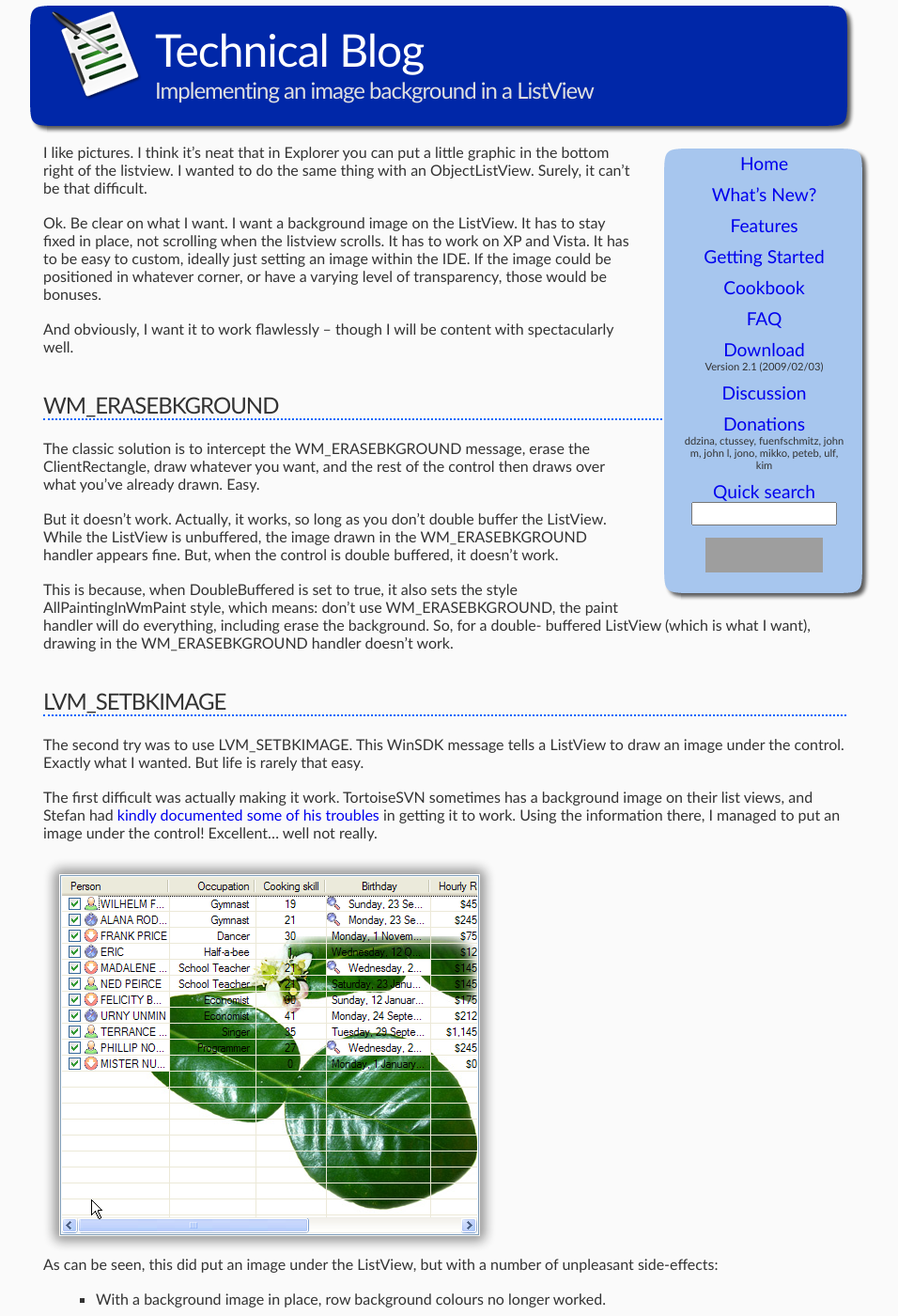
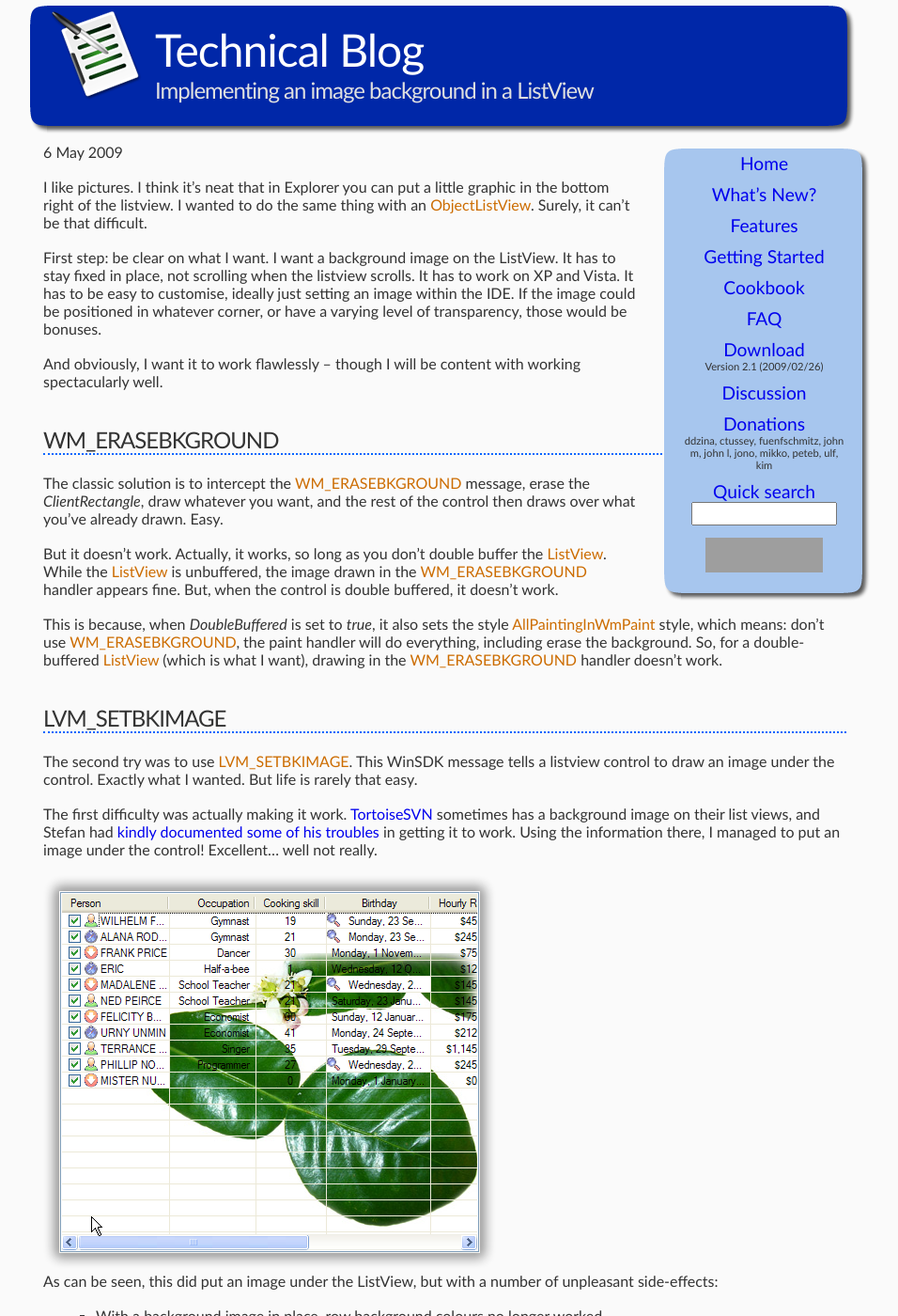
Before and after one commit to geomatics-io/ObjectListView, a Sphinx documentation site: the page built from docs/blog.rst, in a window 1280 px wide and 1400 px high. Shown: the whole window at 94% size, without its empty margins (164-1120 px from the left). Built offline with Sphinx 7.4.7, drawn with Linux system fonts in a browser that asks for light colours; some of the changed text lies outside the part shown; grey boxes are pictures that could not be loaded.

Commit message:
- v2.2 documentation - Take II
git-svn-id: https://svn.code.sf.net/p/objectlistview/code/cs/trunk@320 0bec5ed8-b53f-49e6-9885-ce7bc93af311

```diff
--- a/docs/.templates/layout.html
+++ b/docs/.templates/layout.html
@@ -43,8 +43,8 @@
                 <h3><span><a href="gettingStarted.html">Getting Started </a></span></h3>
                 <h3><span><a href="recipes.html">Cookbook</a></span></h3>
                 <h3><span><a href="faq.html">FAQ</a></span></h3>
-                <h3><span><a href="http://sourceforge.net/project/showfiles.php?group_id=225207&package_id=272405">Download</a></span></h3>
-                <p>Version {{ release }} (2009/02/03)</p>
+                <h3><span><a href="download.html">Download</a></span></h3>
+                <p>Version {{ release }} (2009/02/26)</p>
                 <h3><span><a href="http://sourceforge.net/forum/forum.php?forum_id=812922">Discussion</a></span></h3>
                 <h3><span><a href="http://sourceforge.net/donate/index.php?group_id=225207">Donations</a></span></h3>
                 <p>ddzina, ctussey, fuenfschmitz, john m, john l, jono, mikko, peteb, ulf, kim</p>
--- a/docs/blog.rst
+++ b/docs/blog.rst
@@ -7,48 +7,52 @@
 Technical Blog
 ==============
 
+6 May 2009
+
 I like pictures. I think it's neat that in Explorer you can put a little graphic
 in the bottom right of the listview. I wanted to do the same thing with an
-ObjectListView. Surely, it can't be that difficult.
+`ObjectListView`. Surely, it can't be that difficult.
 
-Ok. Be clear on what I want. I want a background image on the ListView. It has
+First step: be clear on what I want. I want a background image on the ListView. It has
 to stay fixed in place, not scrolling when the listview scrolls. It has to work
-on XP and Vista. It has to be easy to custom, ideally just setting an image
+on XP and Vista. It has to be easy to customise, ideally just setting an image
 within the IDE. If the image could be positioned in whatever corner, or have a
 varying level of transparency, those would be bonuses.
 
-And obviously, I want it to work flawlessly -- though I will be content with
+And obviously, I want it to work flawlessly -- though I will be content with working
 spectacularly well.
 
 WM_ERASEBKGROUND
 ----------------
 
-The classic solution is to intercept the WM_ERASEBKGROUND message, erase the
-ClientRectangle, draw whatever you want, and the rest of the control then draws
+The classic solution is to intercept the `WM_ERASEBKGROUND` message, erase the
+*ClientRectangle*, draw whatever you want, and the rest of the control then draws
 over what you've already drawn. Easy.
 
 But it doesn't work. Actually, it works, so long as you don't double buffer the
-ListView. While the ListView is unbuffered, the image drawn in the
-WM_ERASEBKGROUND handler appears fine. But, when the control is double buffered,
+`ListView`. While the `ListView` is unbuffered, the image drawn in the
+`WM_ERASEBKGROUND` handler appears fine. But, when the control is double buffered,
 it doesn't work.
 
-This is because, when DoubleBuffered is set to true, it also sets the style
-AllPaintingInWmPaint style, which means: don't use WM_ERASEBKGROUND, the paint
+This is because, when *DoubleBuffered* is set to *true*, it also sets the style
+`AllPaintingInWmPaint` style, which means: don't use `WM_ERASEBKGROUND`, the paint
 handler will do everything, including erase the background. So, for a double-
-buffered ListView (which is what I want), drawing in the WM_ERASEBKGROUND
+buffered `ListView` (which is what I want), drawing in the `WM_ERASEBKGROUND`
 handler doesn't work.
 
 LVM_SETBKIMAGE
 --------------
 
-The second try was to use LVM_SETBKIMAGE. This WinSDK message tells a ListView
+The second try was to use `LVM_SETBKIMAGE`. This WinSDK message tells a listview control
 to draw an image under the control. Exactly what I wanted. But life is rarely
 that easy.
 
-The first difficult was actually making it work. TortoiseSVN sometimes has a
+The first difficulty was actually making it work. TortoiseSVN_ sometimes has a
 background image on their list views, and Stefan had `kindly documented some of
 his troubles`__ in getting it to work. Using the information there, I managed
 to put an image under the control! Excellent... well not really.
+
+.. _TortoiseSVN: http://tortoisesvn.net
 
 .. __: http://tortoisesvn.net/listcontrol_watermark
 
@@ -59,18 +63,18 @@
 * With a background image in place, row background colours no longer worked.
 
 * The background image was always hard pressed in the bottom right corner. The
-  LVBKIMAGE structure has fields, xOffset and yOffset, which supposedly allow you
+  `LVBKIMAGE` structure has fields, *xOffset* and *yOffset*, which supposedly allow you
   to change this, but as far as I could see, they had no effect.
 
 * Under XP, images with transparent areas do not draw transparently - the
   transparent area is always coloured blue. This is even when
-  LVBKIF_FLAG_ALPHABLEND flag is set.
+  `LVBKIF_FLAG_ALPHABLEND` flag is set.
 
 * Grid lines were drawn over the top of the image, which looked odd.
 
 * Icons on subitems made the subitem cell draw over the image.
 
-*  Owner drawn cells always erased the image (I suspect this could be fixed).
+* Owner drawn cells always erased the image (I suspect this could be fixed).
 
 The show stopper was with Details view. Column 0 always erased the image. I
 could live with the other problems but what's the good of a underlay image when
@@ -81,7 +85,7 @@
 -----------
 
 Another possibility would be to tap into the custom draw facility that the
-Windows list view control offers. This is not the same as OwnerDraw in .NET,
+Windows list view control offers. This is not the same as *OwnerDraw* in .NET,
 though they are related.
 
 Michael Dunn wrote `a great introduction to custom drawing`__ for CodeProject_, which is
@@ -112,11 +116,12 @@
 
 So, if we intercept the PostPaint stage, we should be able to draw our image
 over the top of the already painted control. This is slightly different from the
-other two solutions, where the image is drawn under the control. Here the images
-would be drawn over the control, but as long as the image was drawn in a
-transparent manner, the contents of the ListView would still be legible.
+other two solutions: there, the image is drawn first and then the control
+painted over the top; but here, the control is painted first and the image
+painted on top. As long as the image is drawn in a translucent/transparent
+manner, the contents of the ListView would still be legible.
 
-So the basic structure of HandleCustomPaint method will be like this::
+So the basic structure of *HandleCustomPaint* method will be like this::
 
     unsafe protected void HandleCustomDraw(ref Message m) {
         const int CDDS_PREPAINT = 1;
@@ -189,9 +176,9 @@
 In the post paint stage, we cannot use a normal *CreateGraphic()* method. That
 would make a new DC, and we need to get the DC that the listview is using
 internally to double buffer the control. We can get a handle to that DC via the
-custom draw notification member, hdc. We create a *Graphics* from that handle using
+custom draw notification member, *hdc*. We create a `Graphics` from that handle using
 the *Graphic.FromHdc()* method. Now we can draw our overlay directly into the
-double buffered DC.
+listview control's own double buffered DC.
 
 The *DrawOverlay* does the work of translucently drawing the image::
 
@@ -246,13 +232,13 @@
 ----------------
 
 The fourth attempted solution was to make use of the Layered Windows API, which
-.NET exposes through the *Opacity* and *TransparencyKey* properties of Form.
+.NET exposes through the *Opacity* and *TransparencyKey* properties of `Form`.
 
 The idea there would be to place a completely transparent form over the top of
-ListView, and then draw onto that form (Mathieu Jacques did the same thing with his
+`ListView`, and then draw onto that form (Mathieu Jacques did the same thing with his
 LoadingCurtain_ idea). From the user's point of view, the image appeared to be draw
-onto the ListView, but from the ListViews point of view, the image was not
-there, so only the listview itself was scrolled.
+onto the `ObjectListView`, but from the `ObjectListView` point of view, the image was not
+there, so only the contents of the control itself was scrolled.
 
 .. _LoadingCurtain: http://www.codeproject.com/KB/cs/LoadingCurtain.aspx
 
@@ -342,7 +331,7 @@
 With this hybrid, the problem was with the transitions: removing the custom drawn
 overlays and showing the transparent form. Since the two controls are on two
 separate forms, they cannot be both updated atomically. There is a slight delay
-between when the ObjectListView is redrawn and when the transparent form is redrawn.
+between when the `ObjectListView` is redrawn and when the transparent form is redrawn.
 
 If we remove the custom drawn overlays before showing the transparent form, there is a
 brief flicker when there are no overlays. If we show the transparent form before removing
--- a/docs/overlays.rst
+++ b/docs/overlays.rst
@@ -8,7 +8,7 @@
 ========================
 
 Overlays grew out of the desire to put a background image on a ListView.
-(See :ref:`blog` for the details).
+(See :ref:`blog-overlays` for the details).
 
 Overlays are managed using a normal set of operations::
 
```
Also changed, not shown: other parts of docs/.templates/layout.html (+9 -0 lines), other parts of docs/blog.rst (+16 -32 lines), docs/changelog.rst (+25 -3 lines), docs/download.rst (added, +45 -0 lines), docs/index.rst (+31 -29 lines), docs/whatsnew.rst (+28 -15 lines), docs/.static/download-icon.png (added).
